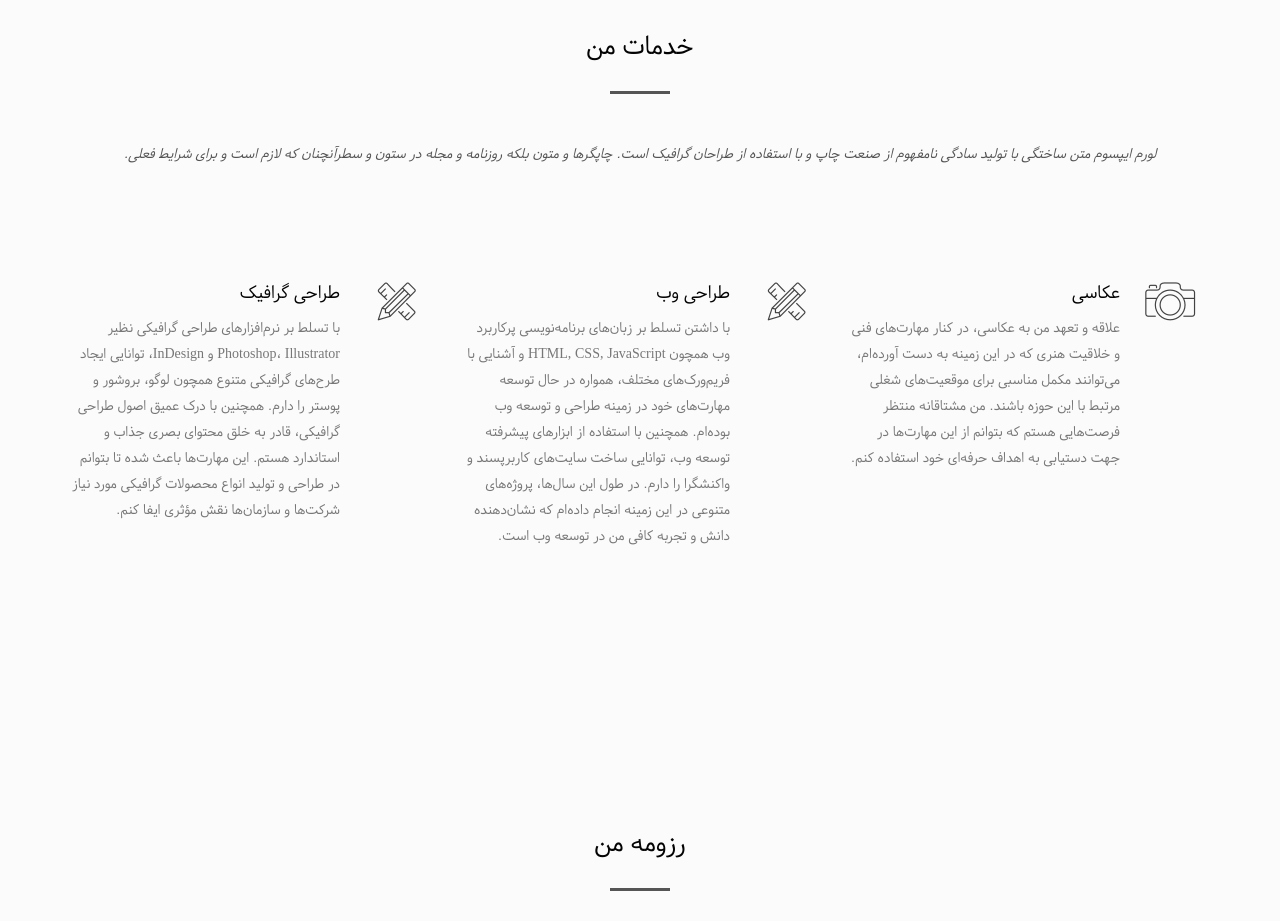
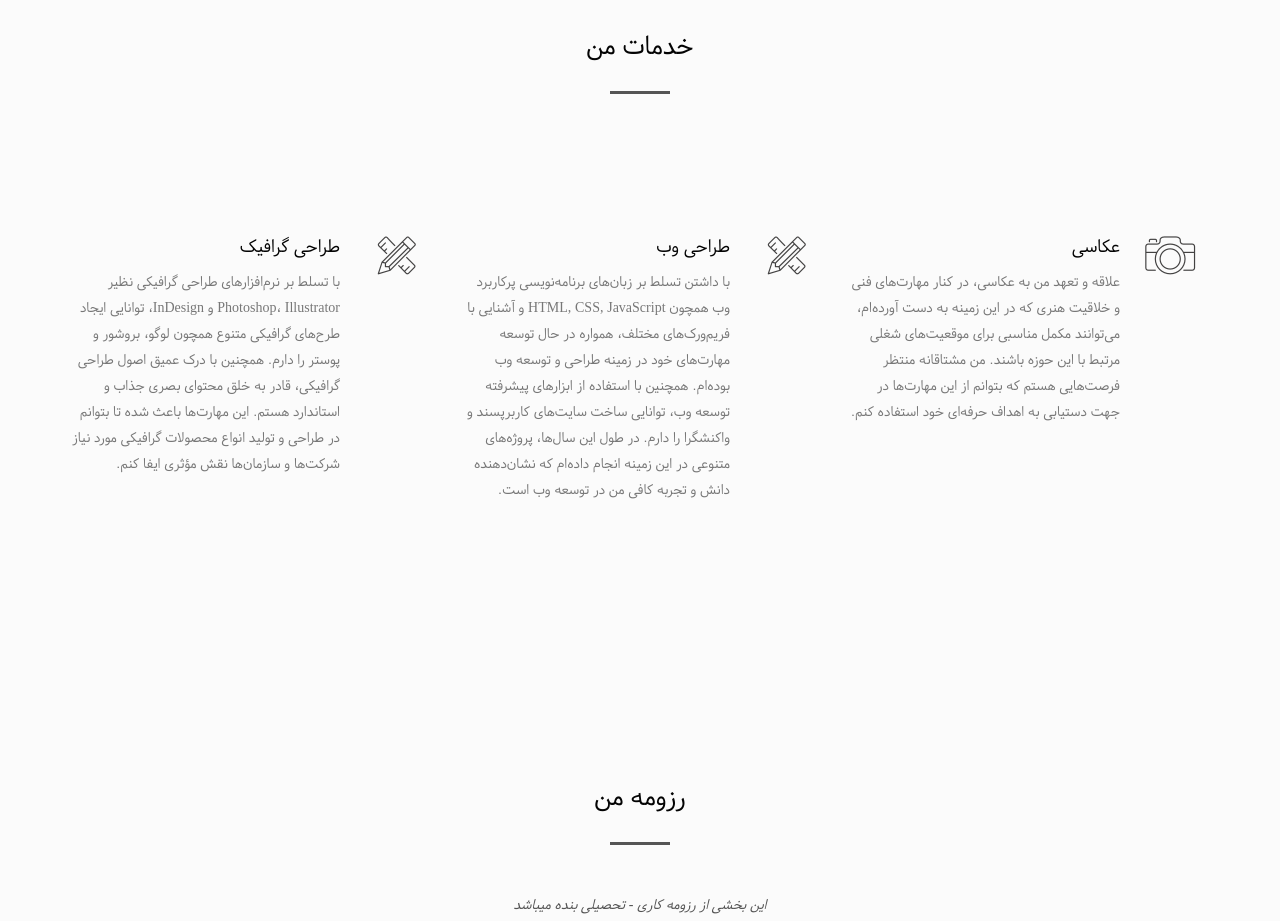
Before and after one commit to maryam-abdolvand/-maryam-abdolvand.hithub.io, a plain HTML site: page index.html in a window 1280 px wide. Shown: the part 1680-2601 px from the top of the page. Drawn offline with Linux system fonts and the light colour scheme; a web font is replaced by a local one.

Commit message:
Update index.html
delete lorem

```diff
--- a/index.html
+++ b/index.html
@@ -152,7 +152,7 @@
                <h2>خدمات من</h2>
                <div class="line">
                </div>
-               <p>لورم ایپسوم متن ساختگی با تولید سادگی نامفهوم از صنعت چاپ و با استفاده از طراحان گرافیک است. چاپگرها و متون بلکه روزنامه و مجله در ستون و سطرآنچنان که لازم است و برای شرایط فعلی.</p>
+
             </div>
             <div class="space"></div>
             <div class="row">
```
